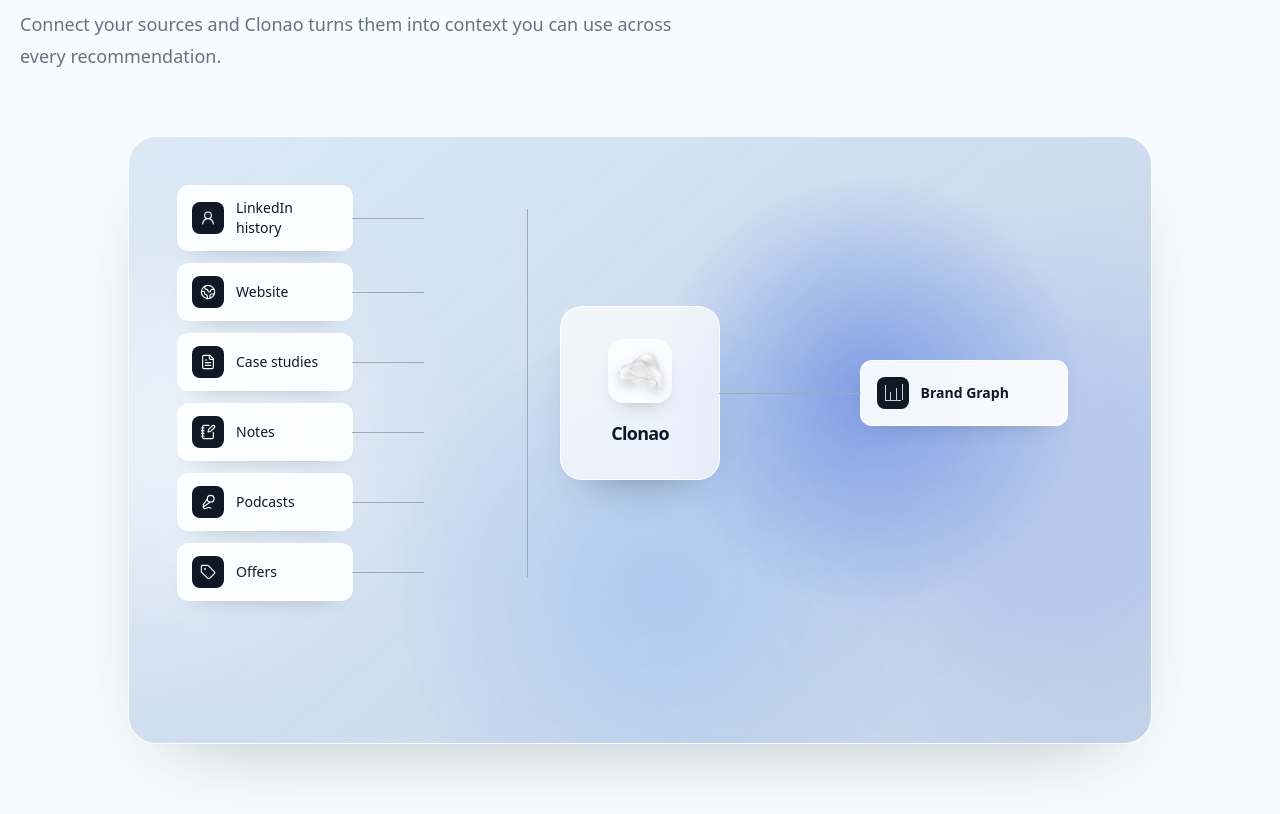
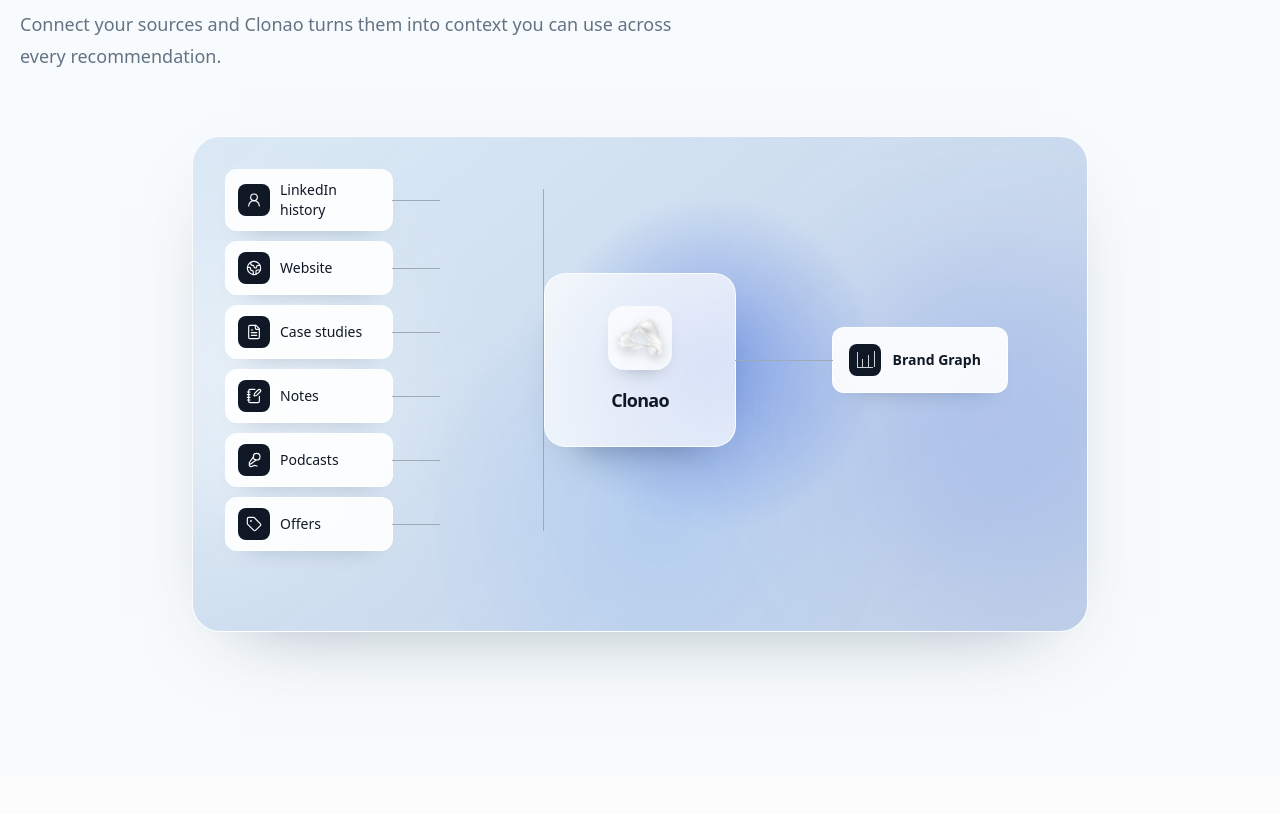
Before and after one commit to veokleo-create07/linkeldn.tool.100k, a Next.js app: page / in a window 1280 px wide. Shown: the part 4100-4914 px from the top of the page. After the commit the page ends 4876 px from the top, so only its background shows below. Built offline with nearby package versions, Linux system fonts and the light colour scheme.

Commit message:
refine: tighten brand graph diagram composition

```diff
--- a/src/components/marketing/knowledge-sources-section.tsx
+++ b/src/components/marketing/knowledge-sources-section.tsx
@@ -32,16 +32,16 @@
 
 function KnowledgeFlowDiagram() {
   return (
-    <div className="relative mx-auto mt-14 min-h-[30rem] max-w-5xl overflow-hidden rounded-[1.75rem] border border-white/90 bg-[radial-gradient(circle_at_72%_42%,rgba(84,123,221,0.62),transparent_27%),radial-gradient(circle_at_52%_74%,rgba(157,191,239,0.62),transparent_40%),linear-gradient(140deg,rgba(218,233,245,0.98),rgba(190,207,231,0.92))] p-3 shadow-[0_30px_80px_-48px_rgba(27,58,83,0.46)] sm:mt-16 sm:min-h-[34rem] sm:p-8 lg:min-h-[38rem] lg:p-12">
-      <div className="pointer-events-none absolute -left-24 top-1/2 size-80 -translate-y-1/2 rounded-full bg-[#f4f8fc]/65 blur-3xl" aria-hidden="true" />
-      <div className="pointer-events-none absolute -right-20 top-1/4 size-96 rounded-full bg-[#6d8de8]/20 blur-3xl" aria-hidden="true" />
+    <div className="relative mx-auto mt-14 min-h-[27rem] max-w-4xl overflow-hidden rounded-[1.75rem] border border-white/90 bg-[radial-gradient(circle_at_58%_46%,rgba(90,128,225,0.64),transparent_29%),radial-gradient(circle_at_52%_76%,rgba(164,197,241,0.58),transparent_41%),linear-gradient(140deg,rgba(218,233,245,0.98),rgba(188,205,231,0.94))] p-3 shadow-[0_30px_80px_-48px_rgba(27,58,83,0.5)] sm:mt-16 sm:min-h-[30rem] sm:p-6 lg:min-h-[31rem] lg:p-8">
+      <div className="pointer-events-none absolute -left-24 top-1/2 size-72 -translate-y-1/2 rounded-full bg-[#f4f8fc]/55 blur-3xl" aria-hidden="true" />
+      <div className="pointer-events-none absolute -right-16 top-1/4 size-80 rounded-full bg-[#6d8de8]/25 blur-3xl" aria-hidden="true" />
 
-      <div className="relative z-10 grid min-h-[28rem] grid-cols-[minmax(0,1fr)_0.75rem_6.25rem_0.75rem_minmax(0,0.9fr)] items-center sm:min-h-[32rem] sm:grid-cols-[minmax(0,1fr)_3.5rem_10rem_3.5rem_minmax(0,1fr)] lg:min-h-0 lg:grid-cols-[minmax(0,1fr)_4.5rem_14rem_4.5rem_minmax(0,1fr)]">
-        <div className="relative flex flex-col gap-2 after:absolute after:bottom-6 after:right-[-0.75rem] after:top-6 after:w-px after:bg-[#9eaab5] sm:gap-3 sm:after:right-[-3.5rem] lg:after:right-[-4.5rem]">
+      <div className="relative z-10 grid min-h-[25rem] grid-cols-[minmax(0,1fr)_0.75rem_6.25rem_0.75rem_minmax(0,0.9fr)] items-center sm:min-h-[28rem] sm:grid-cols-[minmax(0,1fr)_2.5rem_10rem_2.5rem_minmax(0,1fr)] lg:min-h-0 lg:grid-cols-[minmax(0,1fr)_3rem_12rem_3rem_minmax(0,1fr)]">
+        <div className="relative flex flex-col gap-2 after:absolute after:bottom-5 after:right-[-0.75rem] after:top-5 after:w-px after:bg-[#9eaab5] sm:gap-2.5 sm:after:right-[-2.5rem] lg:after:right-[-3rem]">
           {sourceCards.map(({ label, icon: Icon }) => (
             <div
               key={label}
-              className="relative z-10 flex w-full max-w-[11rem] items-center gap-1.5 rounded-lg border border-white/95 bg-white/90 px-2 py-2 shadow-[0_12px_26px_-22px_rgba(17,39,58,0.55)] after:absolute after:right-[-0.75rem] after:top-1/2 after:h-px after:w-[0.75rem] after:bg-[#9eaab5] sm:gap-3 sm:rounded-xl sm:px-3.5 sm:py-3 sm:after:right-[-3.5rem] sm:after:w-[3.5rem] lg:after:right-[-4.5rem] lg:after:w-[4.5rem]"
+              className="relative z-10 flex w-full max-w-[10.5rem] items-center gap-1.5 rounded-lg border border-white/95 bg-white/90 px-2 py-2 shadow-[0_12px_26px_-22px_rgba(17,39,58,0.55)] after:absolute after:right-[-0.75rem] after:top-1/2 after:h-px after:w-[0.75rem] after:bg-[#9eaab5] sm:gap-2.5 sm:rounded-xl sm:px-3 sm:py-2.5 sm:after:right-[-2.5rem] sm:after:w-[2.5rem] lg:after:right-[-3rem] lg:after:w-[3rem]"
             >
               <span className="flex size-6 shrink-0 items-center justify-center rounded-md bg-[#101826] text-white sm:size-8 sm:rounded-lg" aria-hidden="true">
                 <Icon className="size-3.5 sm:size-4" strokeWidth={1.7} />
@@ -51,14 +51,14 @@
           ))}
         </div>
 
-        <div className="relative col-start-3 mx-auto flex w-full max-w-[6.25rem] flex-col items-center rounded-xl border border-white/90 bg-white/70 px-2 py-5 text-center shadow-[0_24px_46px_-30px_rgba(17,39,58,0.55)] backdrop-blur-sm after:absolute after:right-[-0.75rem] after:top-1/2 after:h-px after:w-[0.75rem] after:bg-[#9eaab5] sm:max-w-[10rem] sm:rounded-[1.35rem] sm:px-5 sm:py-8 sm:after:right-[-3.5rem] sm:after:w-[3.5rem] lg:after:right-[-4.5rem] lg:after:w-[4.5rem]">
+        <div className="relative col-start-3 mx-auto flex w-full max-w-[6.25rem] flex-col items-center rounded-xl border border-white/90 bg-white/70 px-2 py-5 text-center shadow-[0_24px_46px_-30px_rgba(17,39,58,0.55)] backdrop-blur-sm after:absolute after:right-[-0.75rem] after:top-1/2 after:h-px after:w-[0.75rem] after:bg-[#9eaab5] sm:max-w-[10rem] sm:rounded-[1.35rem] sm:px-5 sm:py-7 sm:after:right-[-2.5rem] sm:after:w-[2.5rem] lg:max-w-[12rem] lg:px-6 lg:py-8 lg:after:right-[-3rem] lg:after:w-[3rem]">
           <div className="flex size-10 items-center justify-center rounded-xl bg-white/70 p-1.5 shadow-[0_10px_20px_-12px_rgba(16,24,38,0.35)] sm:size-16 sm:rounded-2xl sm:p-2">
             <Image src="/clonao-logo.png" alt="Clonao" width={64} height={64} className="size-full object-contain drop-shadow-[0_4px_5px_rgba(56,68,82,0.2)]" />
           </div>
           <p className="mt-2 text-sm font-semibold tracking-[-0.04em] text-[#101826] sm:mt-4 sm:text-lg">Clonao</p>
         </div>
 
-        <div className="relative col-start-5 mx-auto flex w-full max-w-[7rem] items-center gap-2 rounded-lg border border-white/95 bg-white/90 px-2 py-3 shadow-[0_12px_26px_-22px_rgba(17,39,58,0.55)] before:absolute before:left-[-0.75rem] before:top-1/2 before:h-px before:w-[0.75rem] before:bg-[#9eaab5] sm:max-w-[13rem] sm:gap-3 sm:rounded-xl sm:px-4 sm:py-4 sm:before:left-[-3.5rem] sm:before:w-[3.5rem] lg:before:left-[-4.5rem] lg:before:w-[4.5rem]">
+        <div className="relative col-start-5 mx-auto flex w-full max-w-[7rem] items-center gap-2 rounded-lg border border-white/95 bg-white/90 px-2 py-3 shadow-[0_12px_26px_-22px_rgba(17,39,58,0.55)] before:absolute before:left-[-0.75rem] before:top-1/2 before:h-px before:w-[0.75rem] before:bg-[#9eaab5] sm:max-w-[11rem] sm:gap-3 sm:rounded-xl sm:px-4 sm:py-4 sm:before:left-[-2.5rem] sm:before:w-[2.5rem] lg:before:left-[-3rem] lg:before:w-[3rem]">
           <span className="flex size-6 shrink-0 items-center justify-center rounded-md bg-[#101826] text-white sm:size-8 sm:rounded-lg" aria-hidden="true">
             <span className="relative block size-3.5 border-b border-l border-white/80 sm:size-4"><span className="absolute bottom-0 left-1 h-2 w-px bg-white/80" /><span className="absolute bottom-0 left-2.5 h-3 w-px bg-white/80" /><span className="absolute bottom-0 left-4 h-4 w-px bg-white/80" /></span>
           </span>
```
